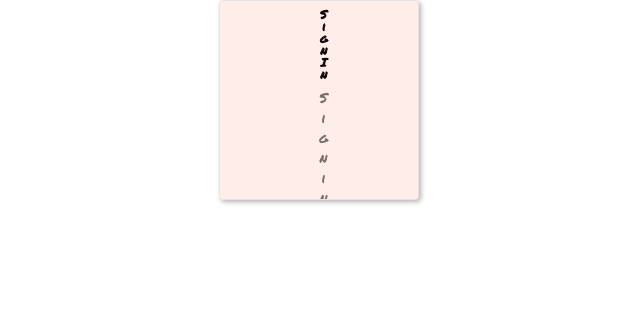
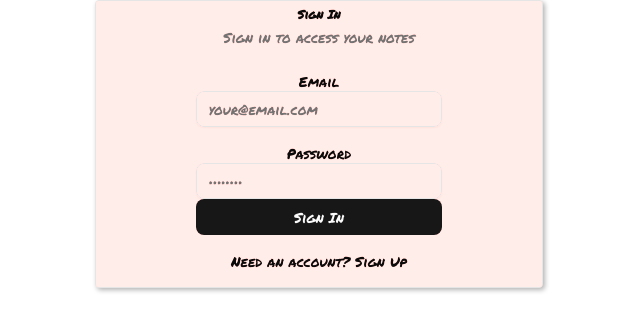
Before and after one commit to ValeriiaZub/notes-on-a-map, a Next.js app: page /login in a window 1280 px wide. Shown: the top 330 px of the page, without its empty margins (321-961 px from the left). Built offline with nearby package versions, Linux system fonts and the light colour scheme.

Commit message:
its a vibe

```diff
--- a/src/components/auth/AuthForm.tsx
+++ b/src/components/auth/AuthForm.tsx
@@ -2,8 +2,10 @@
 
 import { Button } from '@/components/ui/button'
 import { Input } from '@/components/ui/input'
-import { Card, CardContent, CardDescription, CardFooter, CardHeader, CardTitle } from '@/components/ui/card'
+import { CardContent, CardDescription, CardFooter, CardHeader, CardTitle } from '@/components/ui/card'
 import { useState } from 'react'
+import { cn } from '@/lib/utils'
+import { noteStyle } from '../notes/note'
 
 interface AuthFormProps {
   isSignup?: boolean
@@ -11,11 +13,26 @@ interface AuthFormProps {
   signup: (formData: FormData) => void
 }
 
+function Card({ className, ...props }: React.ComponentProps<"div">) {
+  return (
+    <div
+      style={{ ...noteStyle, width: 'unset', height: 'unset', filter: 'hue-rotate(300deg)' }}
+      data-slot="card"
+      className={cn(
+        "bg-card text-card-foreground flex flex-col gap-6 rounded-xl border py-6 shadow-sm",
+        className
+      )}
+      {...props}
+    />
+  )
+}
+
+
 export function AuthForm({ login, signup, isSignup = false }: AuthFormProps) {
   const [isSignUp, setSignUp] = useState(isSignup)
   return (
     <Card className="w-full max-w-md mx-auto">
-      <CardHeader>
+      <CardHeader style={{ width: '100%', height: '100%' }}>
         <CardTitle>{isSignUp ? 'Create Account' : 'Sign In'}</CardTitle>
         <CardDescription>
           {isSignUp
```
